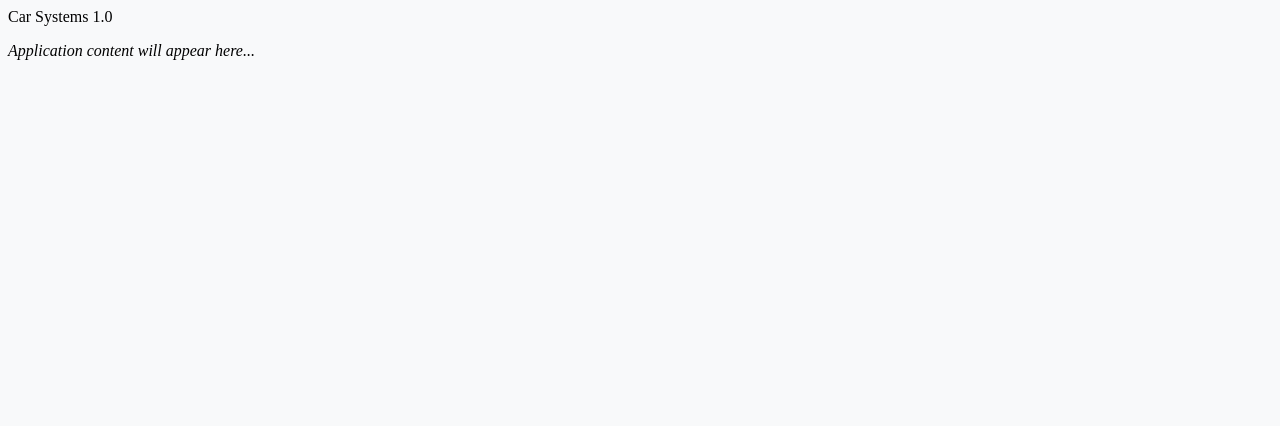
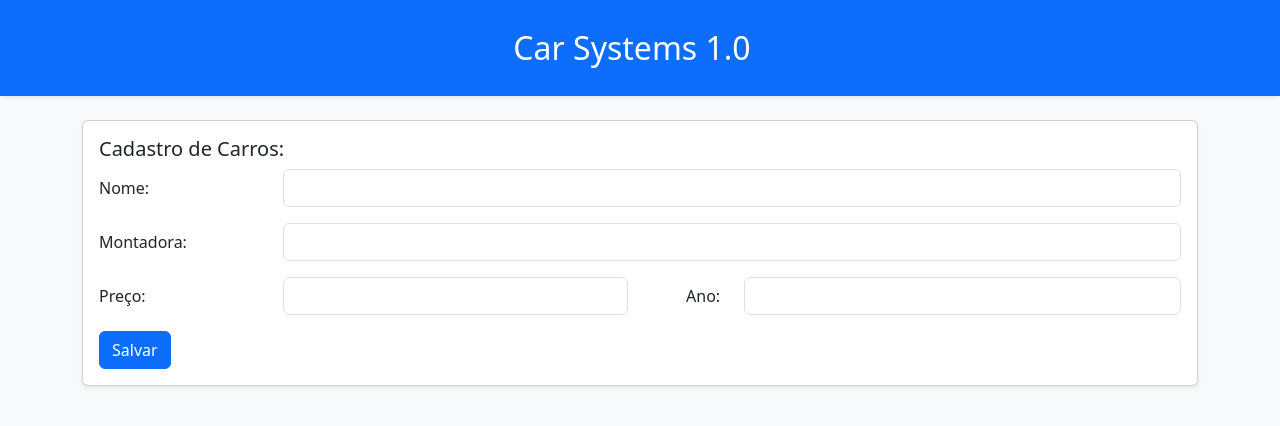
Before and after one commit to ArthurMotter/projeto02-modulo03, an Angular app: page / in a window 1280 px wide. Shown: the top 426 px of the page. Built offline with nearby package versions, Linux system fonts and the light colour scheme.

Commit message:
car register ui

```diff
--- a/angular.json
+++ b/angular.json
@@ -27,6 +27,7 @@
               }
             ],
             "styles": [
+              "node_modules/bootstrap/dist/css/bootstrap.min.css",
               "src/styles.css"
             ],
             "scripts": []
@@ -85,6 +86,7 @@
               }
             ],
             "styles": [
+              "node_modules/bootstrap/dist/css/bootstrap.min.css",
               "src/styles.css"
             ],
             "scripts": []
--- a/src/app/app.component.html
+++ b/src/app/app.component.html
@@ -7,7 +7,8 @@
   </nav>
 </header>
 
-<!-- Main content area where other components will be placed -->
+<!-- Main content area -->
 <main class="container">
-  <p><i>Application content will appear here...</i></p>
+  <!-- Display the car form component -->
+  <app-car-form></app-car-form>
 </main>
--- a/src/app/app.component.ts
+++ b/src/app/app.component.ts
@@ -1,8 +1,9 @@
 import { Component } from '@angular/core';
+import { CarFormComponent } from './components/car-form/car-form.component';
 
 @Component({
   selector: 'app-root',
-  imports: [],
+  imports: [CarFormComponent],
   templateUrl: './app.component.html',
   styleUrl: './app.component.css'
 })
--- /dev/null
+++ b/src/app/components/car-form/car-form.component.html
@@ -0,0 +1,43 @@
+<div class="card shadow-sm mb-4">
+  <div class="card-body">
+    <h5 class="card-title">Cadastro de Carros:</h5>
+
+    <form>
+      <!-- Name -->
+      <div class="mb-3 row">
+        <label for="carName" class="col-sm-2 col-form-label">Nome:</label>
+        <div class="col-sm-10">
+          <input type="text" class="form-control" id="carName">
+        </div>
+      </div>
+
+      <!-- Assembler -->
+      <div class="mb-3 row">
+        <label for="carAssembler" class="col-sm-2 col-form-label">Montadora:</label>
+        <div class="col-sm-10">
+          <input type="text" class="form-control" id="carAssembler">
+        </div>
+      </div>
+
+      <!-- Price and Year -->
+      <div class="mb-3 row">
+        <!-- Price Input -->
+        <label for="carPrice" class="col-sm-2 col-form-label">Preço:</label>
+        <div class="col-sm-4">
+          <input type="number" class="form-control" id="carPrice">
+        </div>
+
+        <!-- Year Input -->
+        <label for="carYear" class="col-sm-1 col-form-label text-end">Ano:</label>
+        <div class="col-sm-5">
+          <input type="number" class="form-control" id="carYear">
+        </div>
+      </div>
+
+      <div class="d-flex justify-content-start">
+        <button type="submit" class="btn btn-primary">Salvar</button>
+      </div>
+    </form>
+
+  </div>
+</div>
```
Also changed, not shown: src/app/components/car-form/car-form.component.ts (added, +11 -0 lines), src/app/components/car-form/car-form.component.css (added), 1 other file (tests, documents, lock files or other folders).
